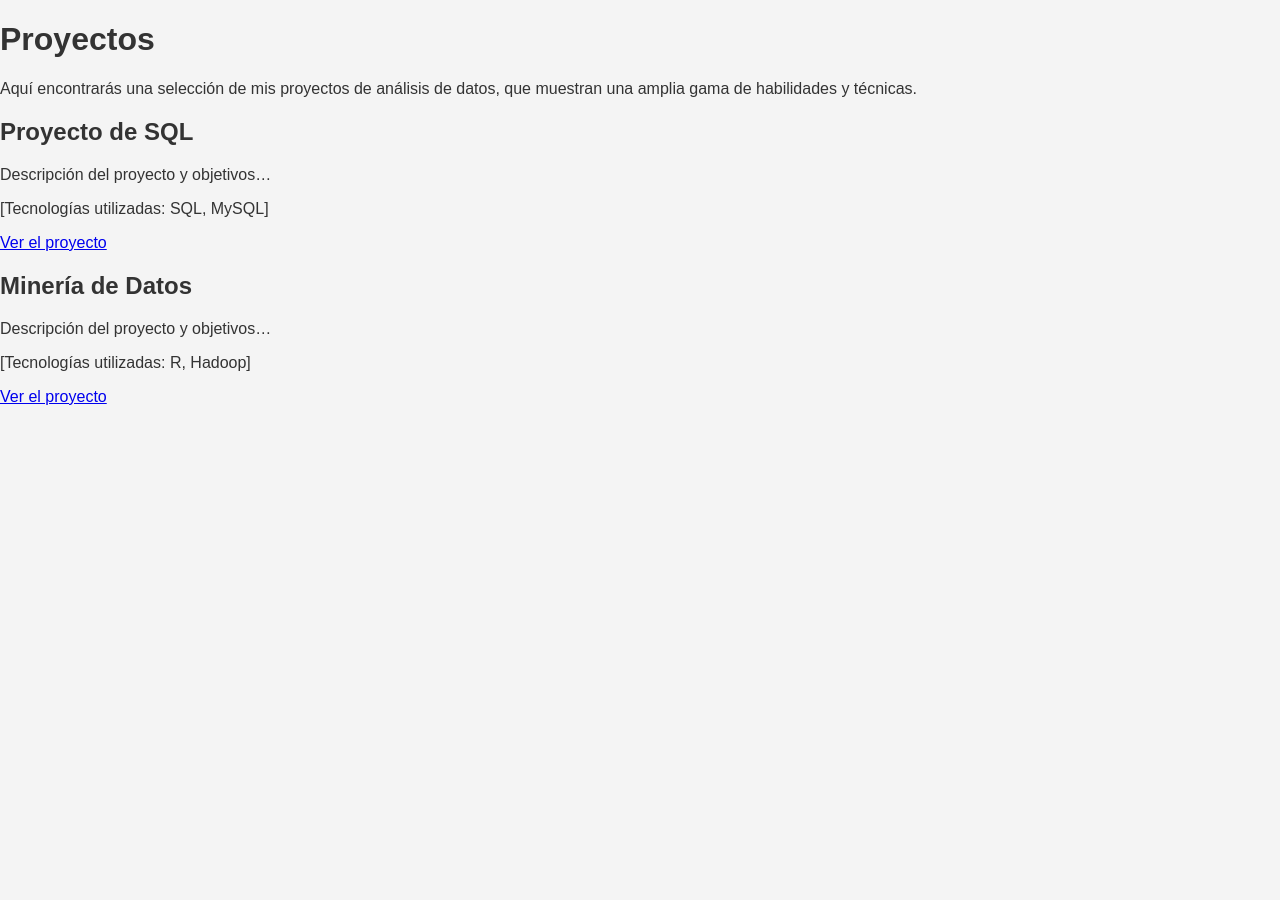
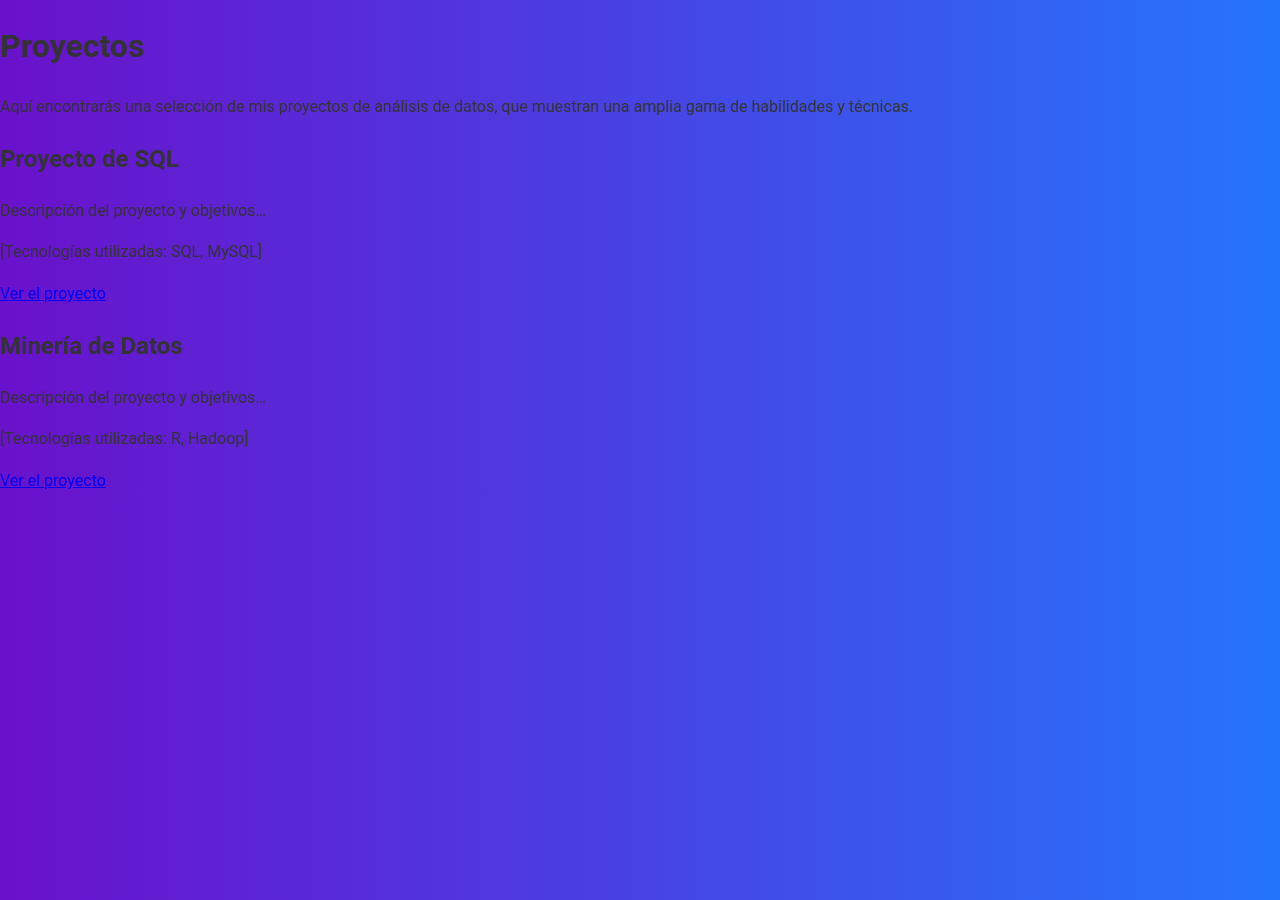
Before and after one commit to IvanReyesLaguna/Business-Analytics, a Jekyll site: the page built from projects.md, in a window 1280 px wide. Built offline with Jekyll 4.4.1, drawn with Linux system fonts in a browser that asks for light colours.

Commit message:
update css

```diff
--- a/assets/styles.css
+++ b/assets/styles.css
@@ -2,30 +2,31 @@
 body, html {
     margin: 0;
     padding: 0;
-    font-family: 'Arial', sans-serif;
+    font-family: 'Roboto', sans-serif;
     color: #333;
-    background: #f4f4f4;
+    background: linear-gradient(to right, #6a11cb 0%, #2575fc 100%);
+    line-height: 1.6;
 }
 
-/* Encabezado y navegación */
 header {
     background: #007BFF;
     color: #ffffff;
-    padding: 10px 20px;
-    text-align: center;
+    padding: 20px 40px;
+    text-align: left;
 }
 
 nav {
+    background: #033C73;
     display: flex;
     justify-content: center;
     padding: 10px 0;
-    background: #333;
 }
 
 nav a {
-    color: white;
-    padding: 0 15px;
+    color: #fff;
+    padding: 10px 15px;
     text-decoration: none;
+    text-transform: uppercase;
     font-weight: bold;
 }
 
@@ -33,14 +34,13 @@
     text-decoration: underline;
 }
 
-/* Sección principal */
 main {
     padding: 20px;
     background: #ffffff;
     margin: 10px;
+    box-shadow: 0 2px 5px rgba(0,0,0,0.1);
 }
 
-/* Pie de página */
 footer {
     background: #333;
     color: white;
@@ -48,17 +48,27 @@
     padding: 10px 0;
 }
 
-/* Botón */
 .button {
     background-color: #007BFF;
     color: white;
     padding: 10px 20px;
-    text-decoration: none;
     border: none;
     border-radius: 5px;
-    cursor: pointer;
+    transition: background-color 0.3s;
+    text-align: center;
+    display: inline-block;
 }
 
 .button:hover {
     background-color: #0056b3;
 }
+
+@media (max-width: 768px) {
+    header, nav a, .button {
+        padding: 10px;
+    }
+
+    .button {
+        padding: 8px 16px;
+    }
+}
```
